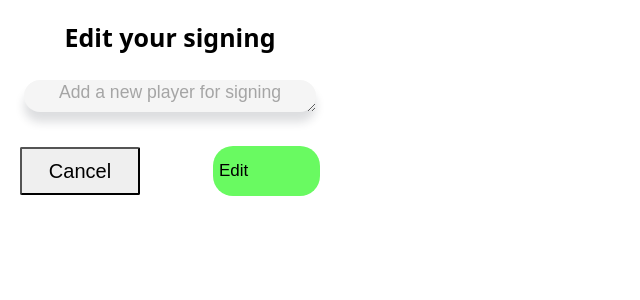
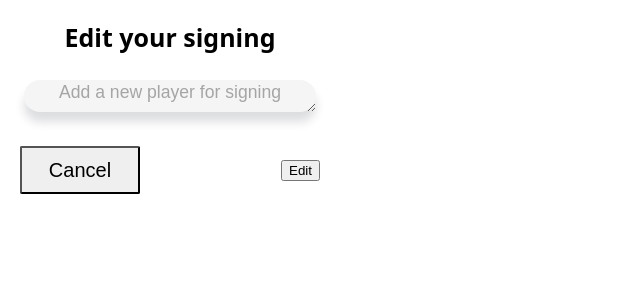
Before and after one commit to DanielSocorro/todosigningsv2, a React (Create React App) app: page /#/edit/1 in a window 1280 px wide. Shown: the top 300 px of the page, without its empty margins (0-640 px from the left). Built offline with nearby package versions, Linux system fonts and the light colour scheme.

Commit message:
adding ids in usetodos

```diff
--- a/src/routes/home/HomePage.js
+++ b/src/routes/home/HomePage.js
@@ -1,4 +1,5 @@
 import React from "react";
+import { useNavigate } from "react-router";
 import { useTodos } from "../useTodos";
 import { TodoHeader } from "../../ui/TodoHeader";
 import { TodoCounter } from "../../ui/TodoCounter";
@@ -12,7 +13,6 @@ import { TodoForm } from "../../ui/TodoForm";
 import { CreateTodoButton } from "../../ui/CreateTodoButton";
 import { Modal } from "../../ui/Modal";
 import { ChangeAlert } from "../../ui/ChangeAlert";
-import { useNavigate } from "react-router";
 
 function HomePage() {
   const navigate = useNavigate;
--- a/src/ui/TodoForm/index.js
+++ b/src/ui/TodoForm/index.js
@@ -35,7 +35,7 @@ function TodoForm(props) {
                     Cancel
                    </button>
                    <button
-                   className="TodoForm-button-add"
+                   className="TodoForm-buttonTodoForm-button--add"
                    type="submit"
                    >
                       {props.submitText}
```
